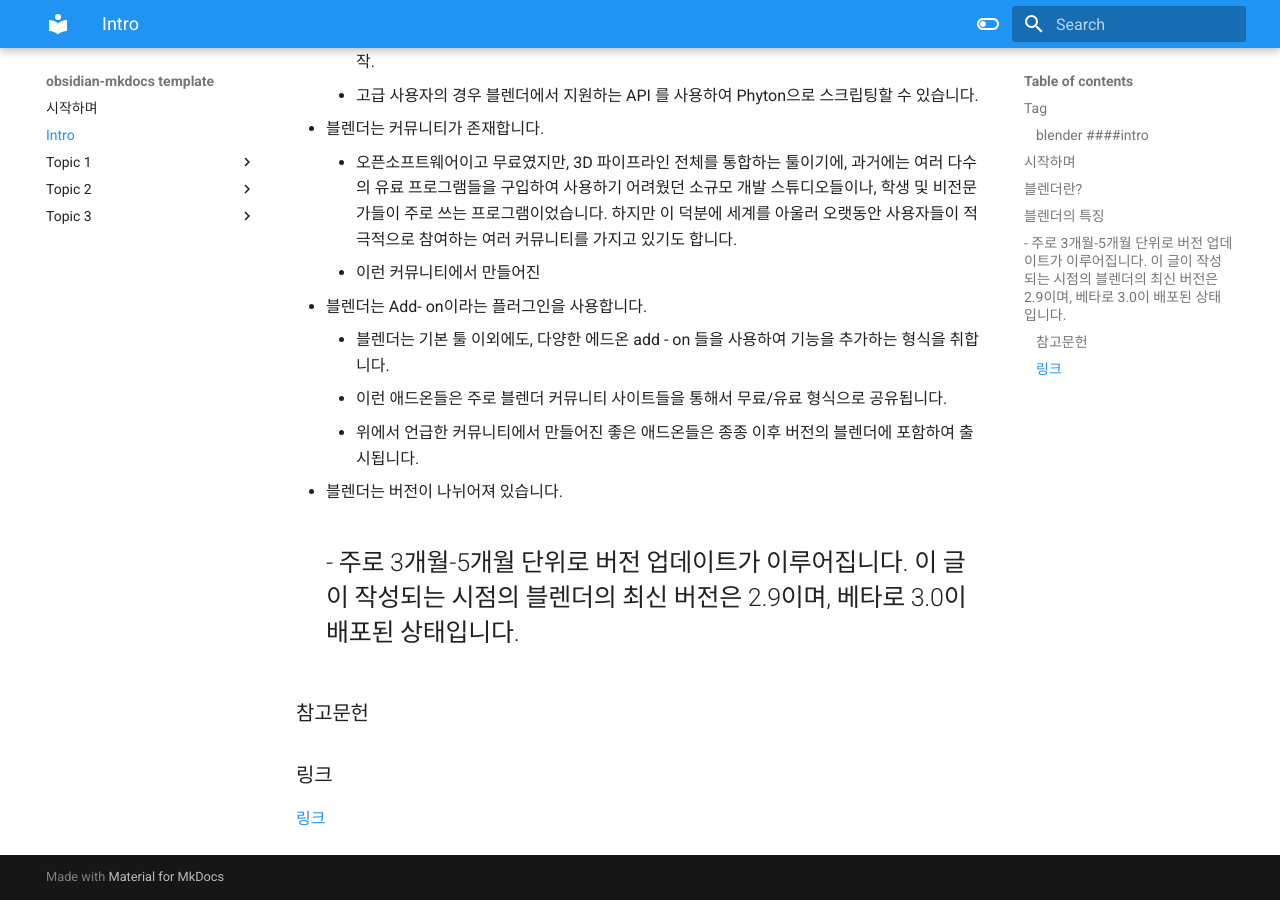
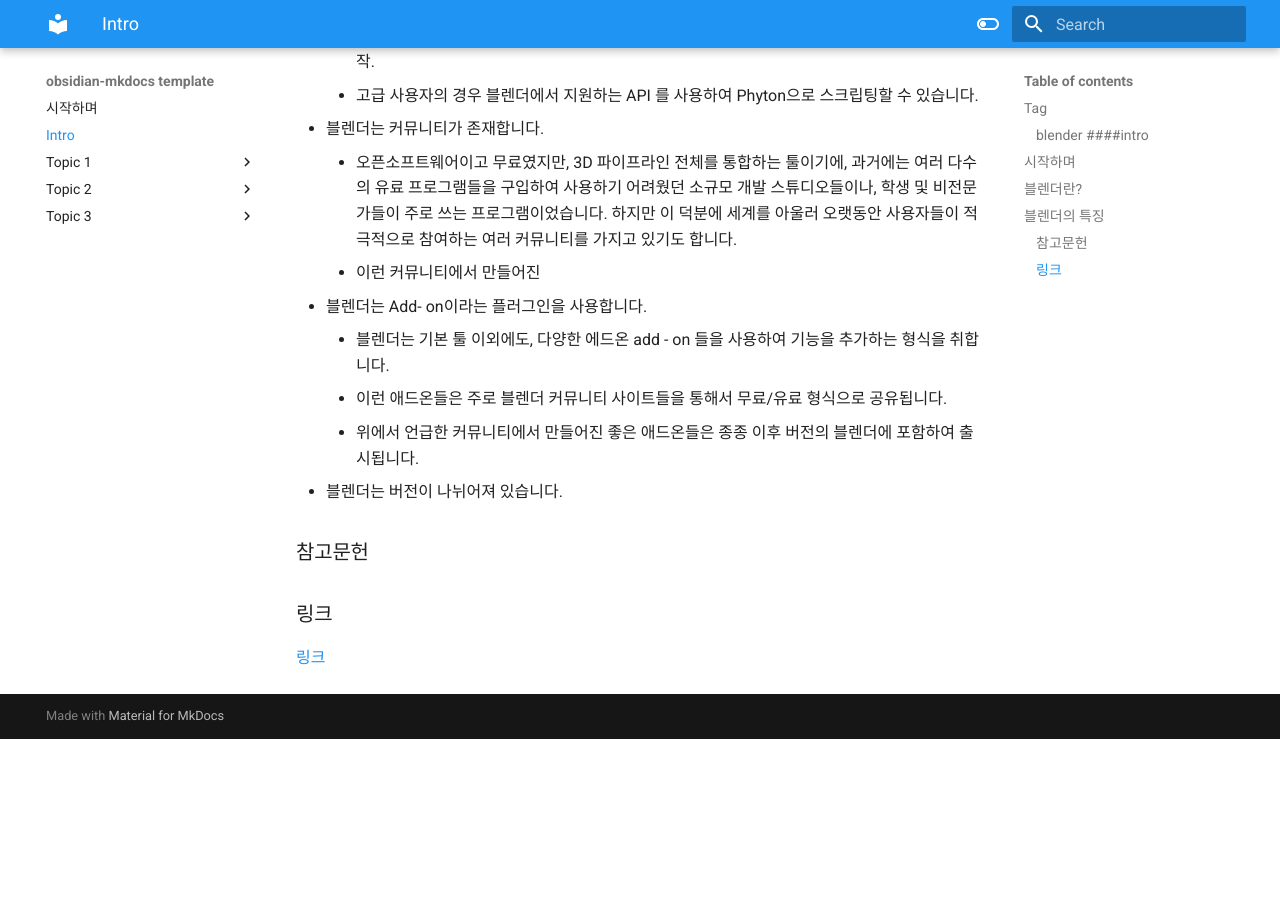
Before and after one commit to onmind/Ob, an MkDocs documentation site: the page built from docs/Intro.md, in a window 1280 px wide and 900 px high, scrolled down 712 px. Built offline with MkDocs 1.6.1 and Material for MkDocs 9.7.7, drawn with Linux system fonts in a browser that asks for light colours; after the commit the page ends 1451 px from its top, so only the background shows below that.

Commit message:
Update Intro.md

```diff
--- a/docs/Intro.md
+++ b/docs/Intro.md
@@ -26,8 +26,7 @@
 	- 이런 애드온들은 주로 블렌더 커뮤니티 사이트들을 통해서 무료/유료 형식으로 공유됩니다.
 	- 위에서 언급한 커뮤니티에서 만들어진 좋은 애드온들은 종종 이후 버전의 블렌더에 포함하여 출시됩니다.
 - 블렌더는 버전이 나뉘어져 있습니다.
-	- 주로 3개월-5개월 단위로 버전 업데이트가 이루어집니다. 이 글이 작성되는 시점의 블렌더의 최신 버전은 2.9이며, 베타로 3.0이 배포된 상태입니다.
-	-
+
 
 
 
```
